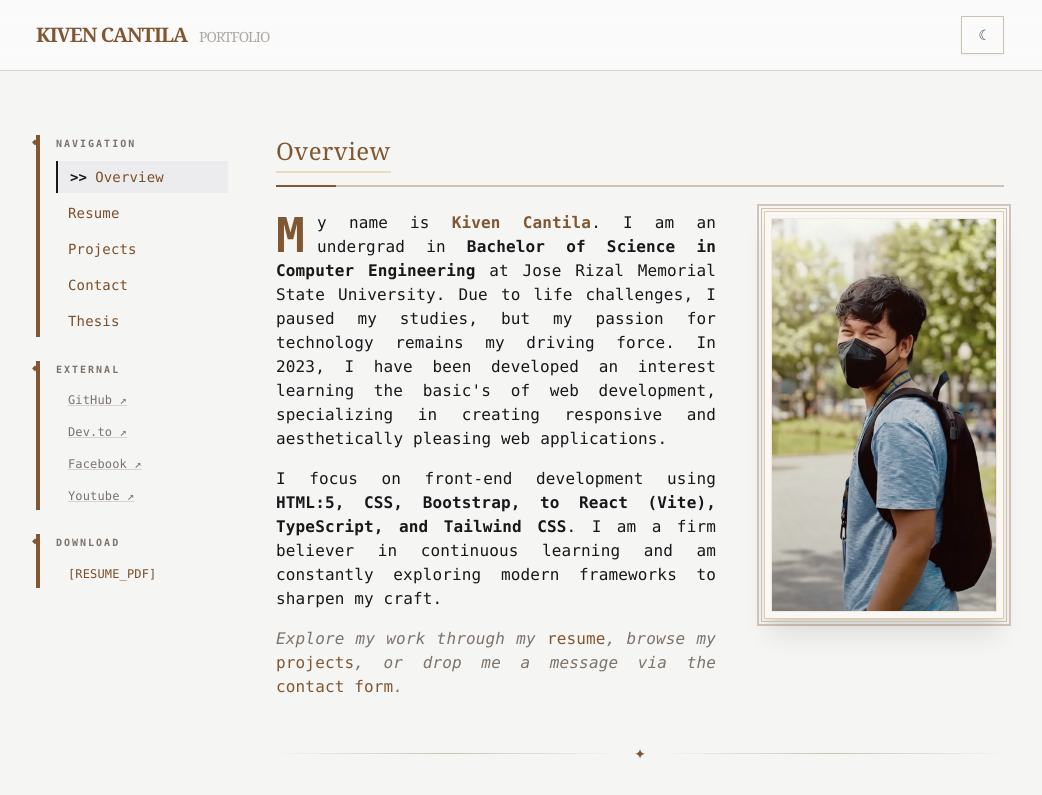
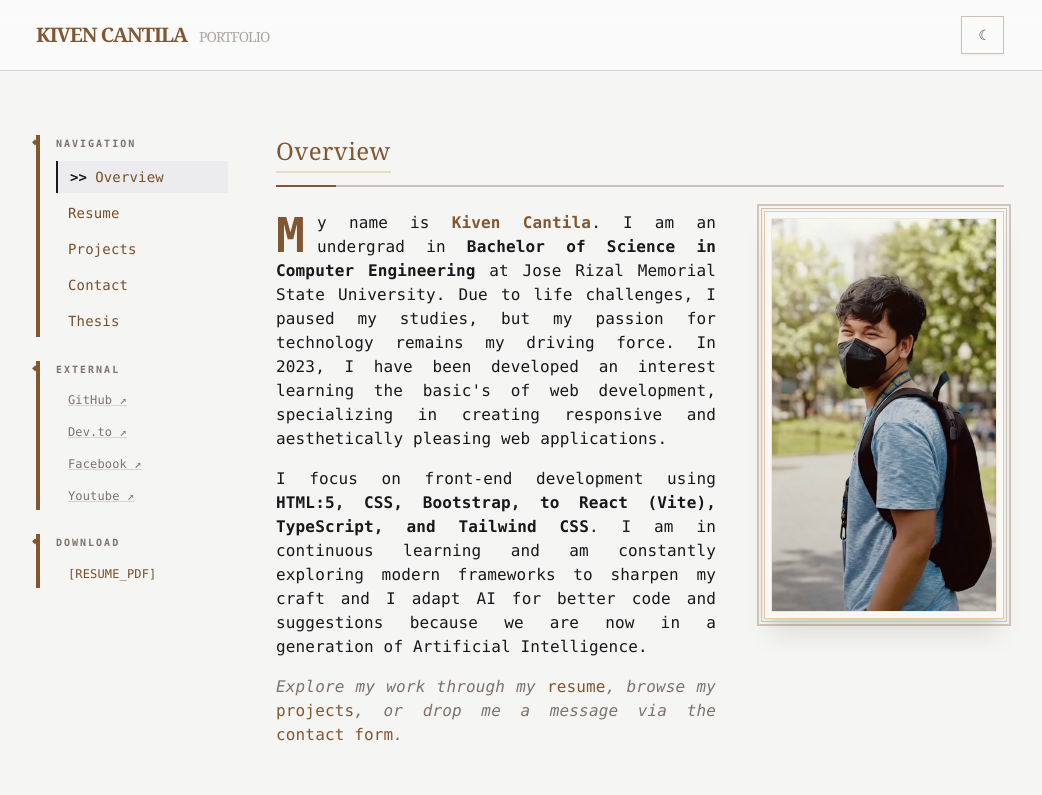
Before and after one commit to cantilakiven/vintage_portfolio, a React (Vite) app: page / in a window 1280 px wide. Shown: the top 795 px of the page, without its empty margins (120-1162 px from the left). Built offline with nearby package versions, Linux system fonts and the light colour scheme; a web font is replaced by a local one.

Commit message:
Update ProfileTab.tsx

```diff
--- a/src/components/ProfileTab.tsx
+++ b/src/components/ProfileTab.tsx
@@ -69,7 +69,7 @@ export const ProfileTab = ({ onNavigate }: ProfileTabProps) => {
           </p>
           <p>
             I focus on front-end development using <span className="font-semibold">HTML:5, CSS, Bootstrap, to React (Vite), TypeScript, and Tailwind CSS</span>.
-            I am a firm believer in continuous learning and am constantly exploring modern frameworks to sharpen my craft.
+            I am in continuous learning and am constantly exploring modern frameworks to sharpen my craft and I adapt AI for better code and suggestions because we are now in a generation of Artificial Intelligence.
           </p>
           <p className="italic text-muted-foreground">
             Explore my work through my{" "}
```
